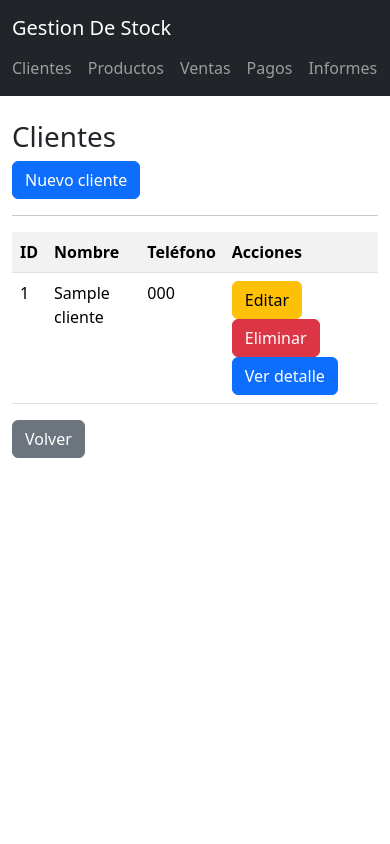
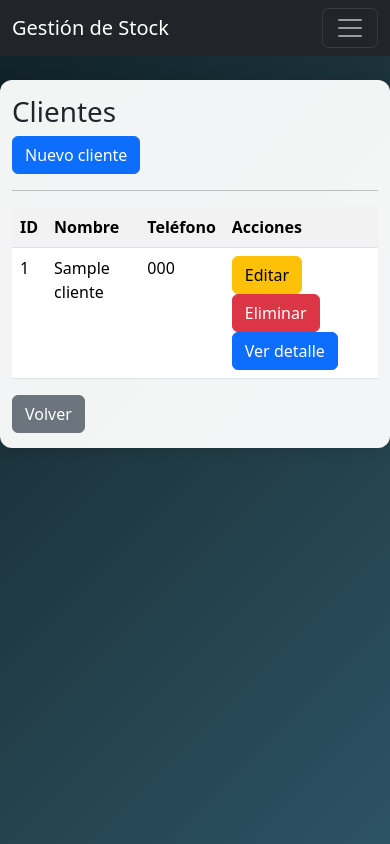
Before and after one commit to marisoltorres99/GestionStock, a Flask app: page /clientes in a window 390 px wide. Run offline with Flask 3, Linux system fonts and the light colour scheme; tables that the repository leaves empty hold one stand-in row (values such as "Sample post").

Commit message:
estilos y responsive

```diff
--- /dev/null
+++ b/static/styles.css
@@ -0,0 +1,50 @@
+body {
+    min-height: 100vh;
+
+    background: linear-gradient(
+        135deg,
+        #0f2027,
+        #203a43,
+        #2c5364
+    );
+}
+
+.contenido-principal {
+    background-color: rgba(255,255,255,0.95);
+
+    padding: 25px;
+
+    border-radius: 12px;
+
+    box-shadow: 0 0 15px rgba(0,0,0,0.15);
+
+    animation: aparecer 0.8s ease;
+
+    max-width: 1200px;
+}
+
+@keyframes aparecer {
+
+    from {
+        opacity: 0;
+        transform: translateY(10px);
+    }
+
+    to {
+        opacity: 1;
+        transform: translateY(0);
+    }
+
+}
+
+@media (max-width: 768px) {
+
+    .contenido-principal {
+        padding: 15px;
+    }
+
+    h1 {
+        font-size: 1.8rem;
+    }
+
+}
--- a/templates/base.html
+++ b/templates/base.html
@@ -4,6 +4,7 @@
     <title>Gestion de Stock</title>
     <link rel="stylesheet" href="{{ url_for('static', filename='styles.css') }}">
     <link href="https://cdn.jsdelivr.net/npm/bootstrap@5.3.7/dist/css/bootstrap.min.css" rel="stylesheet">
+    <meta name="viewport" content="width=device-width, initial-scale=1">
 </head>
 <body>
 
@@ -12,37 +13,54 @@
         <div class="container-fluid">
 
             <a class="navbar-brand" href="/">
-                Gestion De Stock
+                Gestión de Stock
             </a>
 
-            <ul class="navbar-nav d-flex flex-row gap-3">
+            <button class="navbar-toggler"
+                    type="button"
+                    data-bs-toggle="collapse"
+                    data-bs-target="#navbarNav">
+
+                <span class="navbar-toggler-icon"></span>
+
+            </button>
+
+            <div class="collapse navbar-collapse"
+                id="navbarNav">
+
+                <ul class="navbar-nav ms-auto">
 
                     <li class="nav-item">
-                    <a class="nav-link" href="{{ url_for('cliente.listar') }}">
+                        <a class="nav-link"
+                        href="{{ url_for('cliente.listar') }}">
                             Clientes
                         </a>
                     </li>
 
                     <li class="nav-item">
-                    <a class="nav-link" href="{{ url_for('producto.listar') }}">
+                        <a class="nav-link"
+                        href="{{ url_for('producto.listar') }}">
                             Productos
                         </a>
                     </li>
 
                     <li class="nav-item">
-                    <a class="nav-link" href="{{ url_for('venta.listar') }}">
+                        <a class="nav-link"
+                        href="{{ url_for('venta.listar') }}">
                             Ventas
                         </a>
                     </li>
 
                     <li class="nav-item">
-                    <a class="nav-link" href="{{ url_for('pago.listar') }}">
+                        <a class="nav-link"
+                        href="{{ url_for('pago.listar') }}">
                             Pagos
                         </a>
                     </li>
 
                     <li class="nav-item">
-                    <a class="nav-link" href="{{ url_for('informe.listar') }}">
+                        <a class="nav-link"
+                        href="{{ url_for('informe.listar') }}">
                             Informes
                         </a>
                     </li>
@@ -51,9 +69,11 @@
 
             </div>
 
+        </div>
+
     </nav>
 
-    <div class="container mt-4">
+    <div class="container mt-4 contenido-principal">
         {% block contenido %}
         {% endblock %}
     </div>
--- a/templates/clientes/index.html
+++ b/templates/clientes/index.html
@@ -8,6 +8,7 @@
 
 <hr>
 
+<div class="table-responsive">
     <table class="table table-striped table-hover">
         <tr>
             <th>ID</th>
@@ -35,6 +36,7 @@
         </tr>
         {% endfor %}
     </table>
+</div>
 
 <a class="btn btn-secondary" href="/">Volver</a>
 
--- a/templates/informes/clientesConDeudas.html
+++ b/templates/informes/clientesConDeudas.html
@@ -6,6 +6,7 @@
 
 <hr>
 
+<div class="table-responsive">
     <table class="table table-striped table-hover">
 
         <thead>
@@ -38,7 +39,7 @@
         </tbody>
 
     </table>
-
+</div>
 <a href="{{ url_for('informe.listar') }}" class="btn btn-secondary">Volver</a>
 
 {% endblock %}
--- a/templates/informes/productosMasVendidos.html
+++ b/templates/informes/productosMasVendidos.html
@@ -6,6 +6,7 @@
 
 <hr>
 
+<div class="table-responsive">
     <table class="table table-striped table-hover">
 
         <thead>
@@ -35,6 +36,7 @@
         </tbody>
 
     </table>
+</div>
 
 <a href="{{ url_for('informe.listar') }}" class="btn btn-secondary">Volver</a>
 
--- a/templates/informes/ventasDiarias.html
+++ b/templates/informes/ventasDiarias.html
@@ -12,6 +12,7 @@
 
 <hr>
 
+<div class="table-responsive">
     <table class="table table-striped table-hover">
 
         <thead>
@@ -53,6 +54,7 @@
         </tbody>
 
     </table>
+</div>
 
 <a href="{{ url_for('informe.listar') }}" class="btn btn-secondary">Volver</a>
 
--- a/templates/pagos/index.html
+++ b/templates/pagos/index.html
@@ -8,6 +8,7 @@
 
 <hr>
 
+<div class="table-responsive">
     <table class="table table-striped table-hover">
         <tr>
             <th>ID</th>
@@ -25,5 +26,6 @@
         </tr>
         {% endfor %}
 </table>
+</div>
 
 {% endblock %}
--- a/templates/productos/index.html
+++ b/templates/productos/index.html
@@ -8,6 +8,7 @@
 
 <hr>
 
+<div class="table-responsive">
     <table class="table table-striped table-hover">
         <thead>
             <tr>
@@ -35,6 +36,7 @@
             {% endfor %}
         </tbody>
     </table>
+</div>
 
 <a class="btn btn-secondary" href="/">Volver</a>
 
--- a/templates/ventas/detalle.html
+++ b/templates/ventas/detalle.html
@@ -20,6 +20,7 @@
 
 <h3>Productos</h3>
 
+<div class="table-responsive">
     <table class="table table-striped table-hover">
         <tr>
             <th>Producto</th>
@@ -37,6 +38,7 @@
         </tr>
         {% endfor %}
     </table>
+</div>
 
 <h3>Total: {{ venta.total }}</h3>
 
--- a/templates/ventas/form.html
+++ b/templates/ventas/form.html
@@ -14,6 +14,7 @@
     </select>
     <h3>Productos</h3>
 
+    <div class="table-responsive">
         <table class="table table-striped table-hover">
             <tr>
                 <th>Producto</th>
@@ -44,6 +45,8 @@
             </tr>
             {% endfor %}
         </table>
+    </div>
+
     <label class="form-label">Tipo de pago:</label>
     <select class="form-select" name="tipo_pago" required>
         <option value="efectivo">Efectivo</option>
--- a/templates/ventas/index.html
+++ b/templates/ventas/index.html
@@ -8,6 +8,7 @@
 
 <hr>
 
+<div class="table-responsive">
     <table class="table table-striped table-hover">
         <tr>
             <th>ID</th>
@@ -40,6 +41,7 @@
         </tr>
         {% endfor %}
     </table>
+</div>
 
 <a class="btn btn-secondary" href="/">Volver</a>
 
```
Lines whose indentation alone changed are shown as unchanged.
